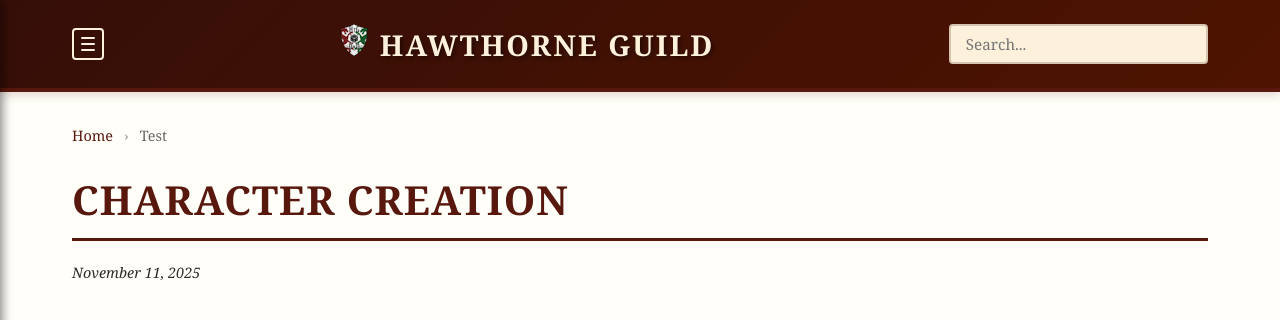
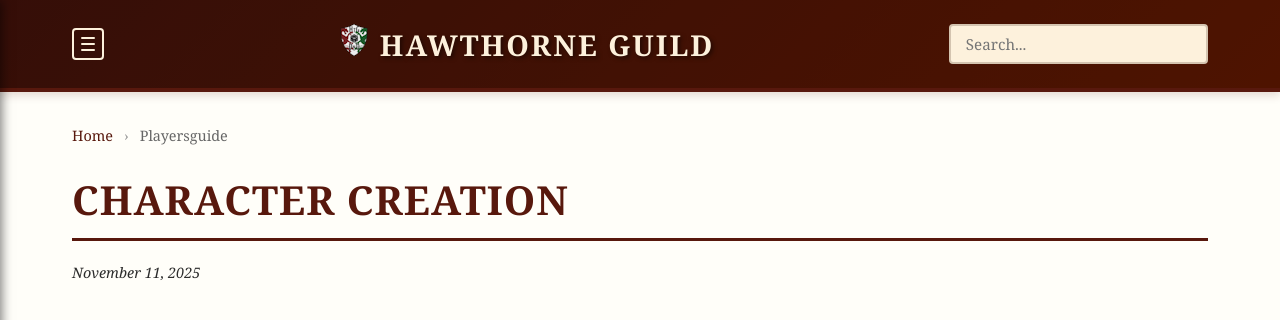
Before and after one commit to coconutswallow/Guides, a Jekyll site: the page built from _playersguide/character-creation.md, in a window 1280 px wide and 900 px high. Shown: the top 320 px of the window. Built offline with Jekyll 4.4.1, drawn with Linux system fonts in a browser that asks for light colours; comment, search, counter and statistics services are not loaded.

Commit message:
playersguide

```diff
--- a/_config.yml
+++ b/_config.yml
@@ -9,9 +9,9 @@
   rules:
     output: true
     permalink: /rules/:name.html
-  test:
+  playersguide:
     output: true
-    permalink: /test/:name.html
+    permalink: /playersguide/:name.html
   dms_guide:
     output: true
     permalink: /dms-guide/:path/
@@ -45,8 +45,8 @@
   - title: "Rules & Roles"
     collection: rules
 
-  - title: "Test"
-    collection: test
+  - title: "Player's Guide"
+    collection: playersguide
 
 # =========================================================
 #
```
Also changed, not shown: _playersguide/character-creation.md (renamed from _test/character-creation.md).
